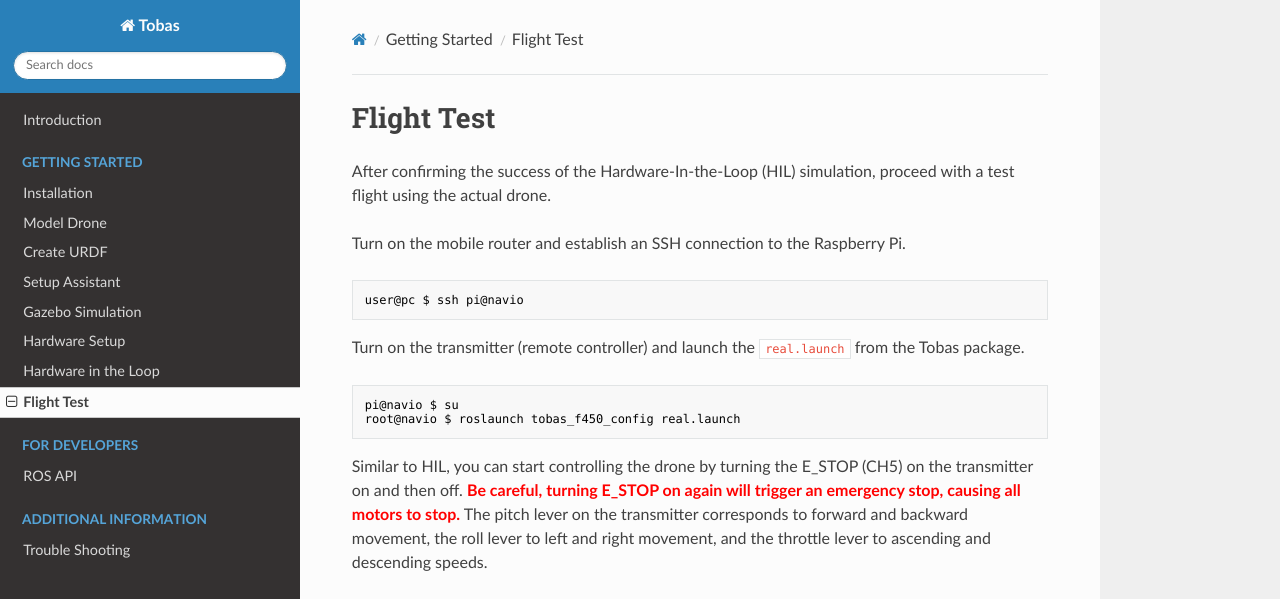
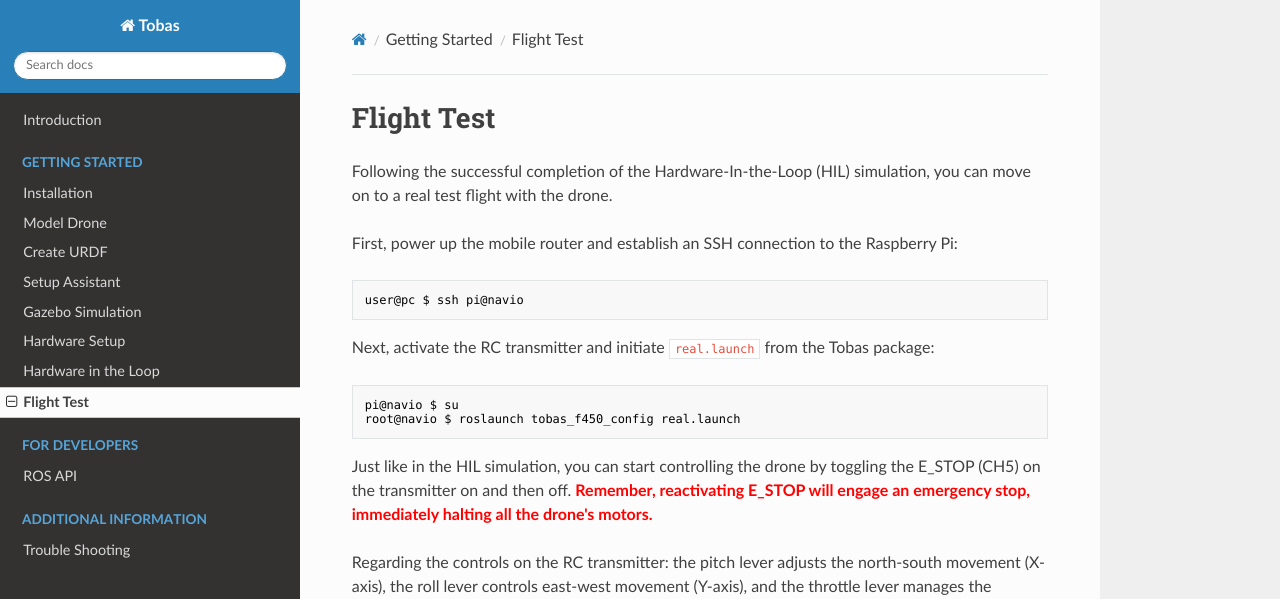
Before and after one commit to TobasFlightControl/tobas_wiki, an MkDocs documentation site: the page built from docs/flight_test.md, in a window 1280 px wide and 1168 px high. Shown: the top 599 px of the window. Built offline with MkDocs 1.6.1, drawn with Linux system fonts in a browser that asks for light colours; nearby versions of some CDN libraries; some of the changed text lies outside the part shown; grey boxes are pictures that could not be loaded.

Commit message:
revize: flight_test.md

````diff
--- a/docs/flight_test.md
+++ b/docs/flight_test.md
@@ -1,24 +1,28 @@
 # Flight Test
 
-After confirming the success of the Hardware-In-the-Loop (HIL) simulation, proceed with a test flight using the actual drone.
+Following the successful completion of the Hardware-In-the-Loop (HIL) simulation,
+you can move on to a real test flight with the drone.
 
-Turn on the mobile router and establish an SSH connection to the Raspberry Pi.
+First, power up the mobile router and establish an SSH connection to the Raspberry Pi:
 
 ```bash
 user@pc $ ssh pi@navio
 ```
 
-Turn on the transmitter (remote controller) and launch the `real.launch` from the Tobas package.
+Next, activate the RC transmitter and initiate `real.launch` from the Tobas package:
 
 ```bash
 pi@navio $ su
 root@navio $ roslaunch tobas_f450_config real.launch
 ```
 
-Similar to HIL, you can start controlling the drone by turning the E_STOP (CH5) on the transmitter on and then off.
-<span style="color: red;"><strong>Be careful, turning E_STOP on again will trigger an emergency stop, causing all motors to stop.</strong></span>
-The pitch lever on the transmitter corresponds to forward and backward movement,
-the roll lever to left and right movement, and the throttle lever to ascending and descending speeds.
+Just like in the HIL simulation, you can start controlling the drone by toggling the E_STOP (CH5) on the transmitter on and then off. <span style="color: red;"><strong>Remember, reactivating E_STOP will engage an emergency stop, immediately halting all the drone's motors.</strong></span>
+
+Regarding the controls on the RC transmitter:
+the pitch lever adjusts the north-south movement (X-axis),
+the roll lever controls east-west movement (Y-axis),
+and the throttle lever manages the altitude (Z-axis).
+Ensure that the changes in motor speed are consistent between the simulation and the actual hardware.
 
 <iframe width="560" height="315" src="https://www.youtube.com/embed/EldjS8AnBjw?si=mdp2SFPWEta51UOP" title="YouTube video player" frameborder="0" allow="accelerometer; autoplay; clipboard-write; encrypted-media; gyroscope; picture-in-picture; web-share" allowfullscreen></iframe>
 <br>
````
